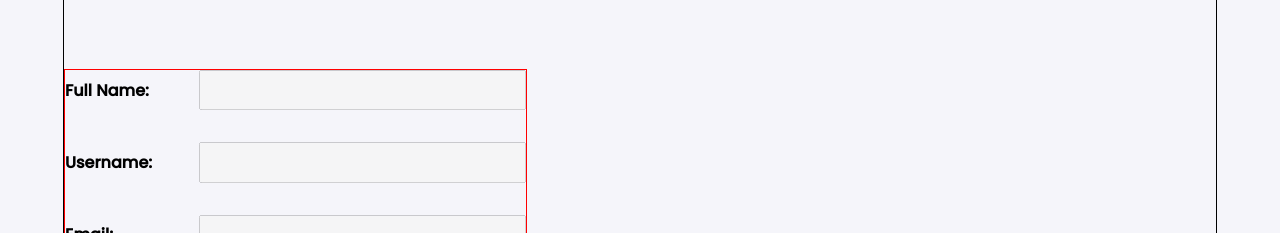
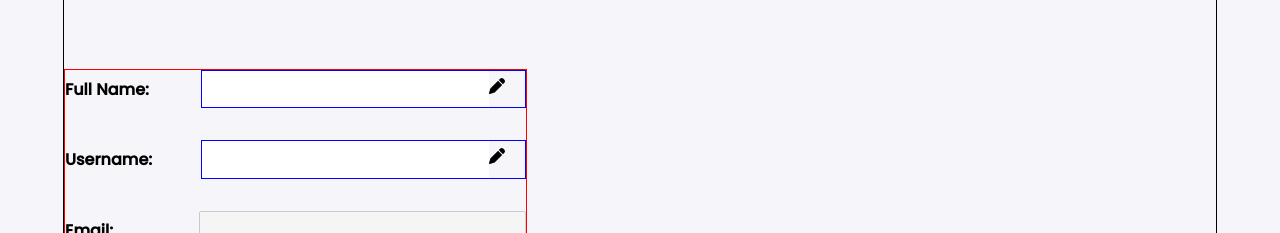
Before and after one commit to femiopebiyi/firebase-social-media-react, a React (Create React App) app: page /profile in a window 1280 px wide. Shown: the part 458-691 px from the top of the page. Built offline with nearby package versions, Linux system fonts and the light colour scheme; no server answers; a web font is replaced by a local one.

Commit message:
minor changes

```diff
--- a/src/App.css
+++ b/src/App.css
@@ -244,7 +244,13 @@ main{
   margin-bottom: 2em;
   align-items: center;
 }
-.card input{
+.edit-con input{
+  width: 89%;
+  padding: .8em 0;
+  border: none;
+  outline: none;
+}
+.email-in{
   width: 70%;
   padding: .8em 0;
 }
@@ -256,6 +262,7 @@ main{
   position: relative;
   border-radius: 7px;
   overflow: hidden;
+  cursor: pointer;
 }
 
 .edit {
@@ -282,4 +289,14 @@ main{
 
 .edit svg{
   font-size: 20px;
+  cursor: pointer;
 }
+.pen{
+  cursor: pointer;
+  display: inline;
+}
+
+.edit-con{
+  border: 1px solid blue;
+  width: 70%;
+}
--- a/src/pages/Profile.tsx
+++ b/src/pages/Profile.tsx
@@ -17,6 +17,8 @@ export function Profile (){
     const [user] = useAuthState(auth)
     const  [loading, setLoading] = useState('')
     const detailsRef = collection(database, 'details')
+    const [clickedFull, setClickedFull] = useState<boolean>(false)
+    const [clickedUser, setClickedUser] = useState<boolean>(false)
 
   const handleProfileClick = () => {
 
@@ -111,6 +113,13 @@ export function Profile (){
  }
  }
 
+ function setIsClickedFull(){
+  setClickedFull(!clickedFull)
+ }
+ function setIsClickedUser(){
+  setClickedUser(!clickedUser)
+ }
+
     return <div className="profile-con">
         <main>
             <h1>My Profile</h1>
@@ -136,15 +145,15 @@ export function Profile (){
             <div className="info">
                 <div className="name card">
                     <h4>Full Name:</h4>
-                    <input type="text" disabled value={user?.displayName ?? ''}/>
+                    <div className="edit-con"><input type="text" disabled = {clickedFull} value={user?.displayName ?? ''}/><div className = 'pen' onClick= {setIsClickedFull}><FaPen/></div></div>
                 </div>
                 <div className="username card">
                     <h4>Username:</h4>
-                    <input type="text" disabled value={user?.displayName ?? ''}/>
+                    <div className="edit-con"><input type="text" disabled={clickedUser} value={user?.displayName ?? ''}/><div className = 'pen' onClick= {setIsClickedUser}><FaPen/></div></div>
                 </div>
                 <div className="email card">
                     <h4>Email:</h4>
-                    <input type="email" disabled value={user?.email ?? ''}/>
+                    <input type="email" disabled value={user?.email ?? ''} className="email-in"/>
                 </div>
             </div>
         </main>
```
